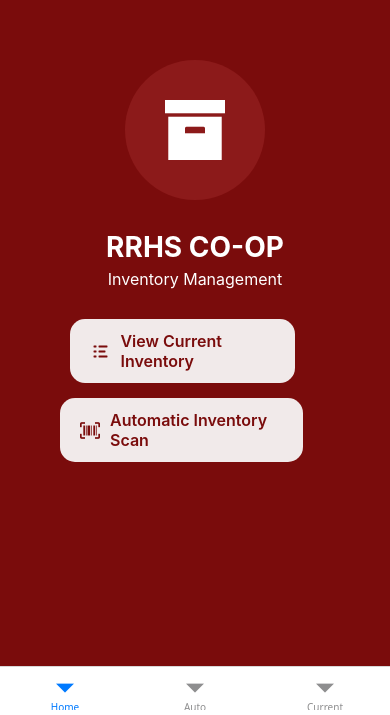
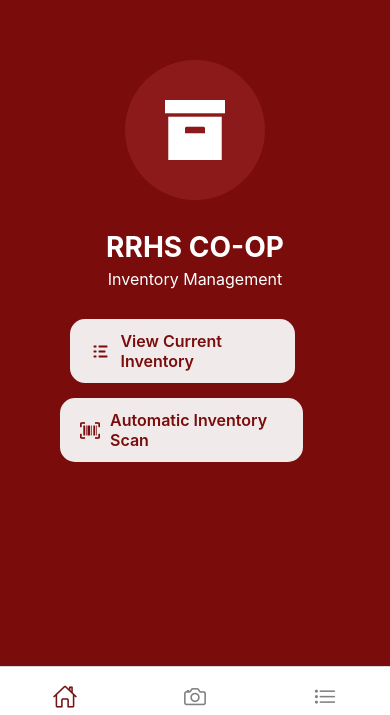
Before and after one commit to varun-b-nagaraj/Co-Op-Inventory, a React Native app in the folder coop-inventory-clean/: screen / in a window 390 px wide. Shown: the part 129-844 px from the top of the page. Built offline with nearby package versions, Linux system fonts and the light colour scheme.

Commit message:
Added bottom icons

```diff
--- a/coop-inventory-clean/App.js
+++ b/coop-inventory-clean/App.js
@@ -1,18 +1,36 @@
 import React from 'react';
+import { createBottomTabNavigator } from '@react-navigation/bottom-tabs';
 import { NavigationContainer } from '@react-navigation/native';
-import { createNativeStackNavigator } from '@react-navigation/native-stack';
-import { createBottomTabNavigator } from '@react-navigation/bottom-tabs';
+import { Ionicons } from '@expo/vector-icons';
 
 import HomeScreen from './screens/HomeScreen';
+import AutoInventoryScreen from './screens/AutoInventoryScreen';
 import CurrentInventoryScreen from './screens/CurrentInventoryScreen';
-import AutoInventoryScreen from './screens/AutoInventoryScreen';
 
-const Stack = createNativeStackNavigator();
 const Tab = createBottomTabNavigator();
 
 function TabNavigator() {
   return (
-    <Tab.Navigator screenOptions={{ headerShown: false }}>
+    <Tab.Navigator
+      screenOptions={({ route }) => ({
+        headerShown: false,
+        tabBarActiveTintColor: '#741414',
+        tabBarInactiveTintColor: 'gray',
+        // shift every tab icon down by 4px
+        tabBarIconStyle: { marginTop: 10 },
+        tabBarIcon: ({ color, size }) => {
+          let iconName;
+          if (route.name === 'Home') {
+            iconName = 'home-outline';
+          } else if (route.name === 'Auto') {
+            iconName = 'camera-outline';
+          } else if (route.name === 'Current') {
+            iconName = 'list-outline';
+          }
+          return <Ionicons name={iconName} size={size} color={color} />;
+        },
+      })}
+    >
       <Tab.Screen name="Home" component={HomeScreen} />
       <Tab.Screen name="Auto" component={AutoInventoryScreen} />
       <Tab.Screen name="Current" component={CurrentInventoryScreen} />
@@ -23,9 +41,7 @@ function TabNavigator() {
 export default function App() {
   return (
     <NavigationContainer>
-      <Stack.Navigator screenOptions={{ headerStyle: { backgroundColor: '#741414' }, headerTintColor: '#fff' }}>
-        <Stack.Screen name="Main" component={TabNavigator} options={{ headerShown: false }} />
-      </Stack.Navigator>
+      <TabNavigator />
     </NavigationContainer>
   );
 }
```
Also changed, not shown: coop-inventory-clean/AppNavigator.js (deleted, +0 -23 lines).
